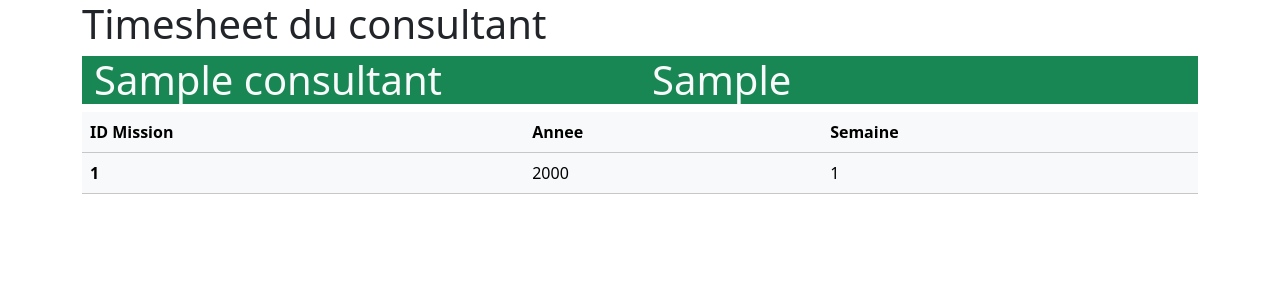
After one commit to jubaaitidir/Cloudixio_django, a Django app: page /1/consultant in a window 1280 px wide. The commit adds this page. Shown: the top 300 px of the page. Run offline with Django 4.2, Linux system fonts and the light colour scheme; tables that the repository leaves empty hold one stand-in row (values such as "Sample post"); some libraries are stand-ins or nearby versions.

Commit message:
Merge branch 'autopilot_app' into dev

```diff
--- a/cloudixio/AUTOPILOT_APP/models.py
+++ b/cloudixio/AUTOPILOT_APP/models.py
@@ -6,6 +6,8 @@ class Consultant(models.Model):
     idConsultant = models.fields.BigAutoField(primary_key=True,null=False)
     nom = models.fields.CharField(max_length=100, default='NULL')
     prenom = models.fields.CharField(max_length=100, default='NULL')
+    def __str__(self):
+        return self.prenom+" "+self.nom
 
 
 class Mission(models.Model):
@@ -14,7 +16,8 @@ class Mission(models.Model):
     startDate= models.fields.DateField(null=False)
     endDate = models.fields.DateField()
     nomMission= models.fields.TextField(null=False)
-
+    def __str__(self):
+        return self.nomMission
 
 class TimeSheet(models.Model):
     idTimeSheet = models.fields.BigAutoField(primary_key=True, null=False)
@@ -22,3 +25,5 @@ class TimeSheet(models.Model):
     idConsultant = models.ForeignKey(Consultant, null=True, on_delete=models.SET_NULL)
     annee = models.fields.SmallIntegerField(choices=[(r,r) for r in range(2000, datetime.date.today().year+30)])
     semaine = models.fields.SmallIntegerField(choices=[(r,r) for r in range(1,53)])
+    def __str__(self):
+        return str(self.idMission)
--- a/cloudixio/AUTOPILOT_APP/templates/AUTOPILOT_APP/base.html
+++ b/cloudixio/AUTOPILOT_APP/templates/AUTOPILOT_APP/base.html
@@ -4,9 +4,31 @@
     <meta charset="UTF-8">
     <meta http-equiv="X-UA-Compatible" content="IE=edge">
     <meta name="viewport" content="width=device-width, initial-scale=1.0">
-    <title>Document</title>
+    <title>Index AUTOPILOT</title>
+    <script src="https://code.jquery.com/jquery-3.3.1.min.js"></script>
 </head>
 <body>
+{% load bootstrap5 %}
+
+{# Load CSS and JavaScript #}
+{% bootstrap_css %}
+{% bootstrap_javascript %}
+{% block bootstrap5_content %}{%endblock%}
 {%block content%}{%endblock%}
+
+<script>
+   /** $(function () {
+        $('table tbody tr').click(function() {
+            window.location.href = $(this).data('url');
+            console.log(window.location.href);
+        });
+    }) **/
+    $('table').on('click', 'tbody tr', function(event) {
+        window.location.href = $(this).data('url');
+        console.log(window.location.href);
+    });
+
+</script>
+
 </body>
 </html>
--- /dev/null
+++ b/cloudixio/AUTOPILOT_APP/templates/AUTOPILOT_APP/detail.html
@@ -0,0 +1,48 @@
+{%extends 'AUTOPILOT_APP/base.html'%}
+
+<!-- {% load bootstrap5 %} -->
+
+{% block bootstrap5_content %}
+<div class="container">
+    <h1>{% block title %}Timesheet du consultant{% endblock %}</h1>
+
+
+    <div class="container">
+        <div class="row bg-success text-light h1">
+            <div class="col">{{consultant.nom}}</div>
+            <div class="col">{{consultant.prenom}}</div>
+        </div>
+        <div class="row">
+
+            <table class="table table-light table-hover">
+                <thead>
+                    <tr>
+                        <th scope="col">ID Mission</th>
+                        <th scope="col">Annee</th>
+                        <th scope="col">Semaine</th>
+                    </tr>
+                </thead>
+                <tbody>
+                    {%for ts in consultant.timesheet_set.all %}
+
+                    <tr>
+                        <th scope="row">{{ts.idMission_id}}</th>
+                        <td>{{ts.annee}}</td>
+                        <td>{{ts.semaine}}</td>
+
+                    </tr>
+                    {%endfor%}
+                </tbody>
+            </table>
+        </div>
+
+    </div>
+</div>
+
+
+{% autoescape off %}{% bootstrap_messages %}{% endautoescape %}
+
+
+
+
+{% endblock %}
--- /dev/null
+++ b/cloudixio/AUTOPILOT_APP/urls.py
@@ -0,0 +1,13 @@
+from django.urls import path
+from . import views
+
+app_name='autopilot_app'
+urlpatterns=[
+    # path('',views.hello,name='index'),
+    # path('<int:pk>', views.DetailView.as_view(), name='consultant'),
+    # path('<int:pk>/results', views.ResultsView.as_view(), name='mission'),
+    path('consultants/', views.consultant, name='consultant'),
+    path('<int:consultant_id>/consultant', views.detail, name='detail'),
+    path('<int:mission_id>/mission', views.mission, name='mission'),
+    path('<int:timesheet_id>/timesheet', views.timeSheet, name='timesheet'),
+]
--- a/cloudixio/AUTOPILOT_APP/views.py
+++ b/cloudixio/AUTOPILOT_APP/views.py
@@ -21,12 +21,16 @@ def consultant(request):
     consultants= Consultant.objects.all()
     return render(request, 'AUTOPILOT_APP/consultants.html',{'consultants':consultants})
 
+def detail(request, consultant_id):
+    consultant_by_id= Consultant.objects.get(pk=consultant_id)
+    return render(request, 'AUTOPILOT_APP/detail.html',{'consultant':consultant_by_id})
 
-def mission(request):
+
+def mission(request,mission_id):
     missions=Mission.objects.all()
     return render(request,'AUTOPILOT_APP/missions.html',{'missions':missions})
 
 
-def timeSheet(request):
+def timeSheet(request, timesheet_id):
     timesheets= TimeSheet.objects.all()
     return render(request,'AUTOPILOT_APP/timesheets.html',{'timesheets':timesheets})
--- a/cloudixio/cloudixio/settings.py
+++ b/cloudixio/cloudixio/settings.py
@@ -34,7 +34,8 @@ INSTALLED_APPS = [
     'django.contrib.sessions',
     'django.contrib.messages',
     'django.contrib.staticfiles',
-    'AUTOPILOT_APP',
+    'AUTOPILOT_APP.apps.AutopilotAppConfig',
+    'bootstrap5',
 ]
 
 MIDDLEWARE = [
--- a/cloudixio/cloudixio/urls.py
+++ b/cloudixio/cloudixio/urls.py
@@ -15,7 +15,7 @@ Including another URLconf
 
 
 from django.contrib import admin
-from django.urls import path
+from django.urls import path, include
 from AUTOPILOT_APP import views
 
 
@@ -23,7 +23,7 @@ urlpatterns = [
     path('admin/', admin.site.urls),
     path('hello/', views.hello),
     path('about-us/', views.about),
-    path('consultants/', views.consultant),
-    path('missions/', views.mission),
-    path('timesheets/', views.timeSheet)
+    path('', include('AUTOPILOT_APP.urls')),
+    # path('missions/', views.mission),
+    # path('timesheets/', views.timeSheet)
 ]
```
Also changed, not shown: cloudixio/AUTOPILOT_APP/templates/AUTOPILOT_APP/consultants.html (+34 -12 lines).
